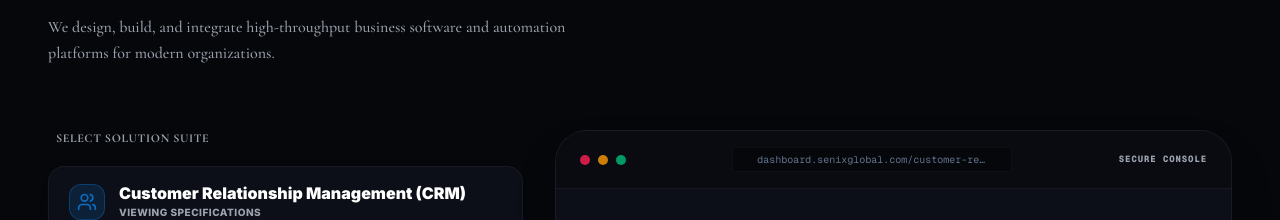
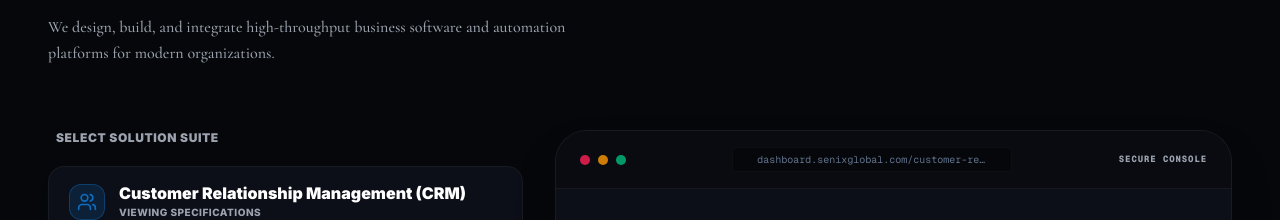
Before and after one commit to NYLEXWEB/sixth-sense-technologies, a Next.js app: page / in a window 1280 px wide. Shown: the part 2080-2300 px from the top of the page. Built offline with nearby package versions, Linux system fonts and the light colour scheme; no server answers.

Commit message:
feat: create SoftwareSolutions component with interactive dashboard previews

```diff
--- a/components/SoftwareSolutions.tsx
+++ b/components/SoftwareSolutions.tsx
@@ -303,7 +303,10 @@ export default function SoftwareSolutions() {
 
           {/* Left: Tab Menu (Columns 4) */}
           <div className="lg:col-span-5 flex flex-col gap-2">
-            <span className="text-xs font-black uppercase tracking-wider text-primary mb-3 block px-2">
+            <span
+              className="text-xs font-black uppercase tracking-wider text-primary mb-3 block px-2"
+              style={{ fontFamily: "var(--font-inter)" }}
+            >
               Select Solution Suite
             </span>
             <div className="flex flex-row lg:flex-col gap-2 overflow-x-auto lg:overflow-x-visible pb-4 lg:pb-0 scrollbar-none snap-x">
```
